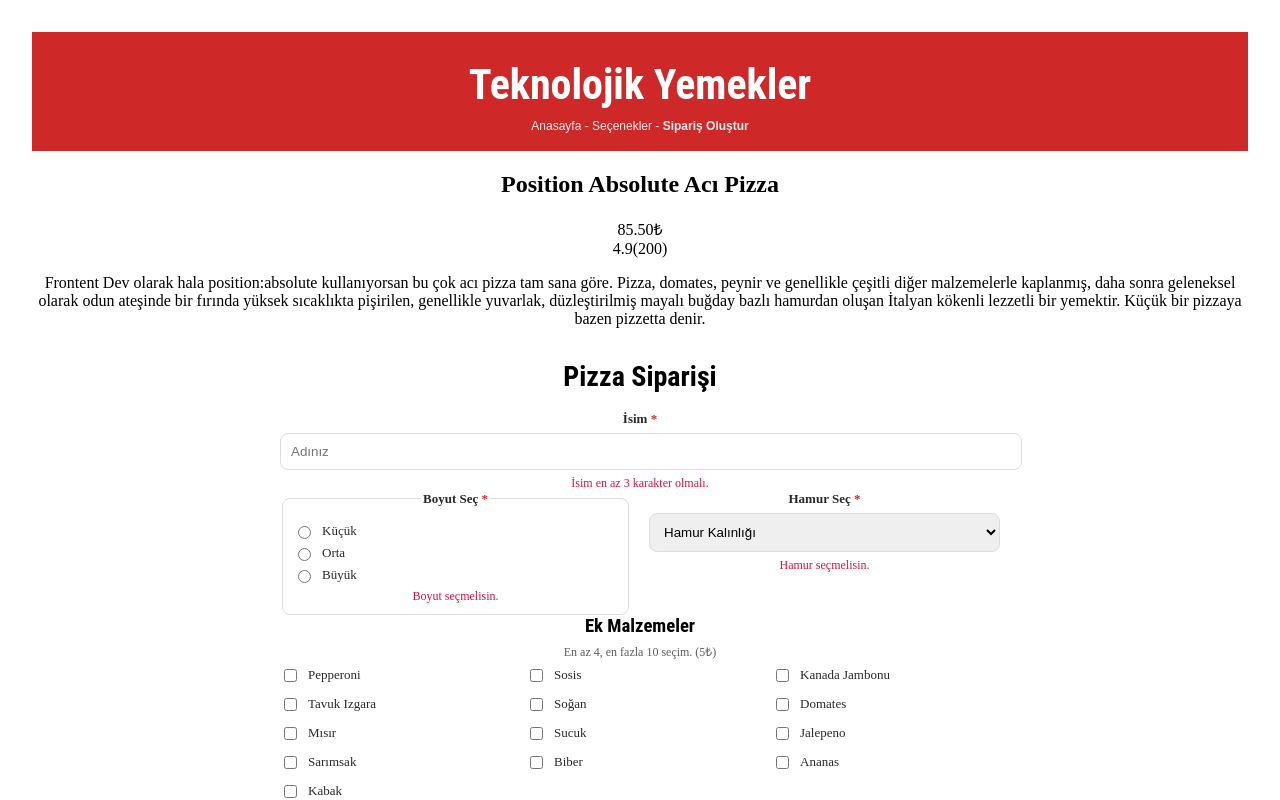
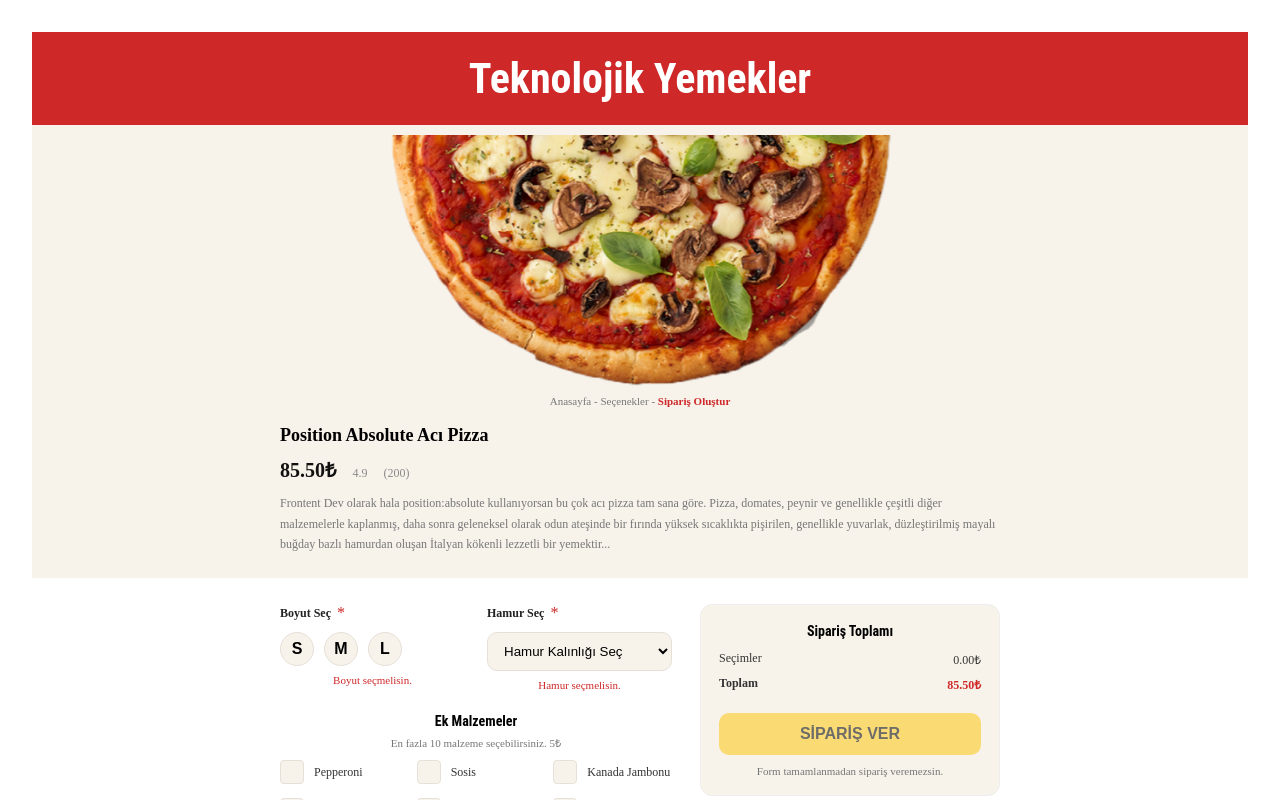
Before and after one commit to burak-kuyumcu/fsweb-s8-challenge-pizza, a React (Vite) app: page / in a window 1280 px wide. Both pictures are taken after a click on the button "ACIKTIM". Shown: the top 800 px of the page. Built offline with nearby package versions, Linux system fonts and the light colour scheme.

Commit message:
biraz geliştirmeler yapıldı

```diff
--- a/src/App.jsx
+++ b/src/App.jsx
@@ -3,7 +3,7 @@ import Header from "./components/Header.jsx";
 import Body from "./components/Body.jsx";
 import Footer from "./components/Footer.jsx";
 import OrderSuccess from "./components/OrderSuccess.jsx";
-import OrderForm from "./Components/OrderForm.jsx";
+import OrderForm from "./components/OrderForm.jsx";
 import OrderHeader from "./components/OrderHeader.jsx";
 import ProductInfo from "./components/ProductInfo.jsx";
 import "./App.css";
@@ -38,6 +38,7 @@ export default function App() {
          <ProductInfo />
          <OrderForm onSuccess={handleOrderSuccess} />
          </main>
+         <Footer />
       </>
     );
   }
--- a/src/components/OrderForm.jsx
+++ b/src/components/OrderForm.jsx
@@ -17,227 +17,156 @@ const MALZEMELER = [
   "Kabak",
 ];
 
-const slugify = (s) =>
-  s
-    .toLowerCase()
-    .replaceAll("ı", "i")
-    .replaceAll("ş", "s")
-    .replaceAll("ğ", "g")
-    .replaceAll("ü", "u")
-    .replaceAll("ö", "o")
-    .replaceAll("ç", "c")
-    .replaceAll(" ", "-");
-
 export default function OrderForm({ onSuccess }) {
   const [form, setForm] = useState({
-    isim: "",
-    boyut: "",
+    boyut: "", // S M L gibi
     hamur: "",
     malzemeler: [],
     not: "",
+    adet: 1,
   });
 
   const [submitting, setSubmitting] = useState(false);
-  const [adet, setAdet] = useState(1);
+  const [submitError, setSubmitError] = useState("");
+
+  const basePrice = 85.5;
+  const ingredientPrice = 5;
 
   const errors = useMemo(() => {
     const e = {};
-    if (form.isim.trim().length < 3) e.isim = "İsim en az 3 karakter olmalı.";
     if (!form.boyut) e.boyut = "Boyut seçmelisin.";
     if (!form.hamur) e.hamur = "Hamur seçmelisin.";
 
     const count = form.malzemeler.length;
     if (count < 4) e.malzemeler = "En az 4 malzeme seçmelisin.";
     if (count > 10) e.malzemeler = "En fazla 10 malzeme seçebilirsin.";
-
     return e;
   }, [form]);
 
   const isValid = Object.keys(errors).length === 0;
 
-  const onChange = (e) => {
-    const { name, value } = e.target;
-    setForm((p) => ({ ...p, [name]: value }));
-  };
+  const selectionsTotal = form.malzemeler.length * ingredientPrice;
+  const total = (basePrice + selectionsTotal) * form.adet;
 
-  const toggleMalzeme = (malzeme) => {
+  const setSize = (s) => setForm((p) => ({ ...p, boyut: s }));
+  const onChange = (e) => setForm((p) => ({ ...p, [e.target.name]: e.target.value }));
+
+  const toggleMalzeme = (m) => {
     setForm((p) => {
-      const checked = p.malzemeler.includes(malzeme);
-      const next = checked
-        ? p.malzemeler.filter((m) => m !== malzeme)
-        : [...p.malzemeler, malzeme];
+      const checked = p.malzemeler.includes(m);
+      const next = checked ? p.malzemeler.filter((x) => x !== m) : [...p.malzemeler, m];
       return { ...p, malzemeler: next };
     });
   };
 
-  const basePrice = 85.5;
-  const ingredientPrice = 5;
-  const selectionsTotal = form.malzemeler.length * ingredientPrice;
-  const total = (basePrice + selectionsTotal) * adet;
-
-  const buildPayload = () => ({
-    isim: form.isim.trim(),
-    boyut: form.boyut,
-    hamur: form.hamur,
-    malzemeler: form.malzemeler,
-    ozel: form.not,
-    adet,
-  });
-
-  const buildFakeResponse = () => ({
-    id: (globalThis.crypto?.randomUUID?.() ?? String(Date.now())),
-    createdAt: new Date().toISOString(),
-  });
-
-  const resetForm = () => {
-    setForm({
-      isim: "",
-      boyut: "",
-      hamur: "",
-      malzemeler: [],
-      not: "",
-    });
-    setAdet(1);
-  };
+  const dec = () => setForm((p) => ({ ...p, adet: Math.max(1, p.adet - 1) }));
+  const inc = () => setForm((p) => ({ ...p, adet: p.adet + 1 }));
 
   const onSubmit = async (e) => {
     e.preventDefault();
     if (!isValid || submitting) return;
 
     setSubmitting(true);
-    const payload = buildPayload();
+    setSubmitError("");
+
+    const payload = {
+      boyut: form.boyut,
+      hamur: form.hamur,
+      malzemeler: form.malzemeler,
+      ozel: form.not,
+      adet: form.adet,
+      toplam: total,
+    };
 
     try {
-      const res = await axios.post("https://reqres.in/api/pizza", payload, {
-        headers: {
-          "Content-Type": "application/json",
-          "x-api-key": "reqres-free-v1",
-        },
+      // reqres.in’de 401 yememek için doğru endpoint:
+      const res = await axios.post("https://reqres.in/api/users", payload, {
+        headers: { "Content-Type": "application/json" },
       });
 
-      console.log("API Yanıtı:", res.data);
-      console.log("Sipariş Özeti:", { ...payload, ...res.data });
-
       onSuccess?.({ payload, response: res.data, mocked: false });
-      resetForm();
     } catch (err) {
-      console.error("Sipariş gönderilemedi (API):", err);
-
-      const fakeResponse = buildFakeResponse();
-      console.log("Mock yanıt üretildi:", fakeResponse);
-      console.log("Sipariş Özeti (Mock):", { ...payload, ...fakeResponse });
-
-      onSuccess?.({ payload, response: fakeResponse, mocked: true });
-      resetForm();
+      setSubmitError("İnternet'e bağlanılamadı veya istek başarısız oldu. Tekrar deneyin.");
     } finally {
       setSubmitting(false);
     }
   };
 
   return (
-    <form className="order-form" onSubmit={onSubmit}>
-      <h2 className="order-form__title">Pizza Siparişi</h2>
-
-
-      <div className="field">
-        <label className="label" htmlFor="isim">
-          İsim <span className="req">*</span>
-        </label>
-        <input
-          id="isim"
-          data-cy="name-input"
-          className="input"
-          name="isim"
-          value={form.isim}
-          onChange={onChange}
-          minLength={3}
-          required
-          placeholder="Adınız"
-        />
-        {errors.isim && <p className="error">{errors.isim}</p>}
+    <section className="orderSection">
+      <form className="orderLayout" onSubmit={onSubmit}>
+        <div className="orderLeft">
+          <div className="rowTop">
+            <div className="block">
+              <div className="labelRow">
+                <span className="labelText">Boyut Seç</span>
+                <span className="req">*</span>
               </div>
 
+              <div className="sizePills" role="radiogroup" aria-label="Boyut">
+                {["S", "M", "L"].map((s) => (
+                  <button
+                    key={s}
+                    type="button"
+                    className={`pill ${form.boyut === s ? "isActive" : ""}`}
+                    onClick={() => setSize(s)}
+                    aria-pressed={form.boyut === s}
+                  >
+                    {s}
+                  </button>
+                ))}
+              </div>
+              {errors.boyut && <p className="err">{errors.boyut}</p>}
+            </div>
 
-      <div className="row-2">
-        <fieldset className="field fieldset">
-          <legend className="label">
-            Boyut Seç <span className="req">*</span>
-          </legend>
+            <div className="block">
+              <div className="labelRow">
+                <span className="labelText">Hamur Seç</span>
+                <span className="req">*</span>
+              </div>
 
-          {["Küçük", "Orta", "Büyük"].map((b) => (
-            <label key={b} className="radio">
-              <input
-                type="radio"
-                name="boyut"
-                value={b}
-                checked={form.boyut === b}
-                onChange={onChange}
-                required
-              />
-              <span>{b}</span>
-            </label>
-          ))}
-
-          {errors.boyut && <p className="error">{errors.boyut}</p>}
-        </fieldset>
-
-        <div className="field">
-          <label className="label" htmlFor="hamur">
-            Hamur Seç <span className="req">*</span>
-          </label>
-          <select
-            id="hamur"
-            className="select"
-            name="hamur"
-            value={form.hamur}
-            onChange={onChange}
-            required
-          >
-            <option value="">Hamur Kalınlığı</option>
+              <select className="select2" name="hamur" value={form.hamur} onChange={onChange}>
+                <option value="">Hamur Kalınlığı Seç</option>
                 <option value="İnce">İnce</option>
                 <option value="Orta">Orta</option>
                 <option value="Kalın">Kalın</option>
               </select>
-          {errors.hamur && <p className="error">{errors.hamur}</p>}
+
+              {errors.hamur && <p className="err">{errors.hamur}</p>}
             </div>
           </div>
 
+          <div className="block">
+            <h3 className="h3">Ek Malzemeler</h3>
+            <p className="hint2">En fazla 10 malzeme seçebilirsiniz. 5₺</p>
 
-      <div className="field">
-        <h3 className="section-title">Ek Malzemeler</h3>
-        <p className="hint">En az 4, en fazla 10 seçim. (5₺)</p>
-
-        <div className="ingredients">
+            <div className="gridChecks">
               {MALZEMELER.map((m) => {
                 const checked = form.malzemeler.includes(m);
-            const disableNewCheck = !checked && form.malzemeler.length >= 10;
-            const slug = slugify(m);
+                const disableNew = !checked && form.malzemeler.length >= 10;
 
                 return (
-              <label key={m} className="check">
+                  <label key={m} className="checkItem">
                     <input
-                  data-cy={`ingredient-${slug}`}
                       type="checkbox"
                       checked={checked}
                       onChange={() => toggleMalzeme(m)}
-                  disabled={disableNewCheck}
+                      disabled={disableNew}
                     />
-                <span>{m}</span>
+                    <span className="box" aria-hidden="true" />
+                    <span className="txt">{m}</span>
                   </label>
                 );
               })}
             </div>
 
-        {errors.malzemeler && <p className="error">{errors.malzemeler}</p>}
+            {errors.malzemeler && <p className="err">{errors.malzemeler}</p>}
           </div>
 
-      <div className="field">
-        <label className="label" htmlFor="not">
-          Sipariş Notu
-        </label>
-        <textarea
-          id="not"
-          className="textarea"
+          <div className="block">
+            <h3 className="h3">Sipariş Notu</h3>
+            <input
+              className="noteInput"
               name="not"
               value={form.not}
               onChange={onChange}
@@ -245,55 +174,43 @@ export default function OrderForm({ onSuccess }) {
             />
           </div>
 
+          <div className="divider" />
 
-      <div className="order-bottom">
-        <div className="quantity">
-          <button
-            type="button"
-            className="qty-btn"
-            onClick={() => setAdet((a) => Math.max(1, a - 1))}
-          >
+          <div className="bottomRow">
+            <div className="qty">
+              <button type="button" className="qtyBtn" onClick={dec}>
                 -
               </button>
-          <span className="qty-val">{adet}</span>
-          <button
-            type="button"
-            className="qty-btn"
-            onClick={() => setAdet((a) => a + 1)}
-          >
+              <span className="qtyVal">{form.adet}</span>
+              <button type="button" className="qtyBtn" onClick={inc}>
                 +
               </button>
             </div>
-
-        <aside className="order-form__right">
-          <h3 className="summary-title">Sipariş Toplamı</h3>
-
-          <div className="summary-row">
-            <span>Seçimler</span>
-            <span>{(selectionsTotal * adet).toFixed(2)}₺</span>
+          </div>
         </div>
 
-          <div className="summary-row summary-total">
+        <aside className="orderRight">
+          <h3 className="sumTitle">Sipariş Toplamı</h3>
+
+          <div className="sumRow">
+            <span>Seçimler</span>
+            <span>{(selectionsTotal * form.adet).toFixed(2)}₺</span>
+          </div>
+
+          <div className="sumRow totalRow">
             <span>Toplam</span>
             <span>{total.toFixed(2)}₺</span>
           </div>
 
-          <button
-            data-cy="submit-order"
-            className="submit-btn"
-            type="submit"
-            disabled={!isValid || submitting}
-          >
+          {submitError && <p className="err">{submitError}</p>}
+
+          <button className="orderBtn" type="submit" disabled={!isValid || submitting}>
             {submitting ? "Gönderiliyor..." : "SİPARİŞ VER"}
           </button>
 
-          {!isValid && (
-            <p className="hint" style={{ marginTop: 10 }}>
-              Form tamamlanmadan sipariş veremezsin.
-            </p>
-          )}
+          {!isValid && <p className="miniHint">Form tamamlanmadan sipariş veremezsin.</p>}
         </aside>
-      </div>
       </form>
+    </section>
   );
 }
--- a/src/components/OrderHeader.jsx
+++ b/src/components/OrderHeader.jsx
@@ -1,12 +1,7 @@
 export default function OrderHeader() {
   return (
-    <header className="order-header">
-      <div className="order-header__inner">
-        <h1 className="order-header__logo">Teknolojik Yemekler</h1>
-        <p className="order-header__crumb">
-          Anasayfa - Seçenekler - <span>Sipariş Oluştur</span>
-        </p>
-      </div>
+    <header className="orderTop">
+      <h1 className="orderTop__title">Teknolojik Yemekler</h1>
     </header>
   );
 }
--- a/src/components/ProductInfo.jsx
+++ b/src/components/ProductInfo.jsx
@@ -1,23 +1,34 @@
+
+const banner = "/assets/iteration-2/pictures/form-banner.png";
+
 export default function ProductInfo() {
   return (
-    <section className="product">
-      <h2 className="product__title">Position Absolute Acı Pizza</h2>
-
-      <div className="product__meta">
-        <div className="product__price">85.50₺</div>
-        <div className="product__rating">
-          <span>4.9</span>
-          <span className="product__count">(200)</span>
-        </div>
+    <section className="productHero">
+      <div className="productHero__pizza">
+        <img src={banner} alt="Pizza" />
       </div>
 
-      <p className="product__desc">
-        Frontent Dev olarak hala position:absolute kullanıyorsan bu çok acı pizza tam sana göre.
-        Pizza, domates, peynir ve genellikle çeşitli diğer malzemelerle kaplanmış, daha sonra
-        geleneksel olarak odun ateşinde bir fırında yüksek sıcaklıkta pişirilen, genellikle
-        yuvarlak, düzleştirilmiş mayalı buğday bazlı hamurdan oluşan İtalyan kökenli lezzetli
-        bir yemektir. Küçük bir pizzaya bazen pizzetta denir.
-      </p>
+      <div className="productHero__inner">
+        <p className="crumb">
+          Anasayfa - Seçenekler - <span>Sipariş Oluştur</span>
+        </p>
+
+        <h2 className="productTitle">Position Absolute Acı Pizza</h2>
+
+        <div className="productMeta">
+          <span className="price">85.50₺</span>
+          <span className="muted">4.9</span>
+          <span className="muted">(200)</span>
+        </div>
+
+        <p className="productDesc">
+          Frontent Dev olarak hala position:absolute kullanıyorsan bu çok acı pizza tam sana göre.
+          Pizza, domates, peynir ve genellikle çeşitli diğer malzemelerle kaplanmış, daha sonra
+          geleneksel olarak odun ateşinde bir fırında yüksek sıcaklıkta pişirilen, genellikle
+          yuvarlak, düzleştirilmiş mayalı buğday bazlı hamurdan oluşan İtalyan kökenli lezzetli bir
+          yemektir...
+        </p>
+      </div>
     </section>
   );
 }
--- a/src/index.css
+++ b/src/index.css
@@ -942,6 +942,267 @@ footer{
   width: min(320px, 100%);
 }
 
+/* Footer altta dursun (sayfa kısa olsa bile) */
+.app{
+  min-height: 100vh;
+  display: flex;
+  flex-direction: column;
+}
+.app-main{ flex: 1; }
+
+/* Kırmızı üst bar */
+.orderTop{
+  background:#CE2829;
+  padding: 22px 16px;
+  text-align:center;
+}
+.orderTop__title{
+  margin:0;
+  color:#fff;
+  font-family: "Roboto Condensed", sans-serif;
+  font-weight:700;
+  font-size: 42px;
+}
+
+/* Bej ürün alanı */
+.productHero{
+  background:#F7F2EA;
+  padding-bottom: 24px;
+}
+.productHero__pizza{
+  display:flex;
+  justify-content:center;
+  padding-top: 10px;
+}
+.productHero__pizza img{
+  width: min(520px, 70%);
+  height:auto;
+  display:block;
+}
+.productHero__inner{
+  width: min(720px, 92%);
+  margin: 0 auto;
+  text-align:left;
+}
+.crumb{
+  text-align:center;
+  font-size: 11px;
+  color:#777;
+  margin: 6px 0 18px;
+}
+.crumb span{ color:#CE2829; font-weight:700; }
+.productTitle{
+  margin: 0 0 10px;
+  font-size: 18px;
+  font-weight:700;
+}
+.productMeta{
+  display:flex;
+  gap: 16px;
+  align-items:baseline;
+  margin-bottom: 10px;
+}
+.price{
+  font-size: 20px;
+  font-weight:800;
+  color:#111;
+}
+.muted{ color:#8b8b8b; font-size: 12px; }
+.productDesc{
+  margin:0;
+  color:#777;
+  font-size: 12px;
+  line-height: 1.7;
+}
+
+/* Form alanı */
+.orderSection{
+  background:#fff;
+  padding: 26px 0 40px;
+}
+.orderLayout{
+  width: min(720px, 92%);
+  margin: 0 auto;
+  display:grid;
+  grid-template-columns: 1fr 300px;
+  gap: 28px;
+  align-items:start;
+}
+.orderLeft{ display:flex; flex-direction:column; gap: 22px; }
+
+.rowTop{
+  display:grid;
+  grid-template-columns: 1fr 1fr;
+  gap: 22px;
+}
+
+.block .h3{
+  margin:0 0 6px;
+  font-family:"Roboto Condensed", sans-serif;
+  font-size: 14px;
+}
+.hint2{
+  margin:0 0 10px;
+  font-size: 11px;
+  color:#777;
+}
+
+.labelRow{ display:flex; align-items:center; gap:6px; margin-bottom: 10px; }
+.labelText{ font-size: 12px; font-weight:700; color:#222; }
+.req{ color:#CE2829; }
+
+.sizePills{ display:flex; gap: 10px; }
+.pill{
+  width: 34px;
+  height: 34px;
+  border-radius: 999px;
+  border: 1px solid #e6e0d8;
+  background:#f7f2ea;
+  font-weight:700;
+  padding:0;
+}
+.pill.isActive{
+  background:#111;
+  color:#fff;
+  border-color:#111;
+}
+
+.select2{
+  width:100%;
+  padding: 10px 12px;
+  border-radius: 10px;
+  border: 1px solid #e6e0d8;
+  background:#f7f2ea;
+}
+
+.gridChecks{
+  display:grid;
+  grid-template-columns: repeat(3, 1fr);
+  gap: 14px 18px;
+}
+.checkItem{
+  display:flex;
+  align-items:center;
+  gap: 10px;
+  font-size: 12px;
+  color:#333;
+}
+.checkItem input{
+  position:absolute;
+  opacity:0;
+  pointer-events:none;
+}
+.checkItem .box{
+  width: 22px;
+  height: 22px;
+  border-radius: 4px;
+  background:#f7f2ea;
+  border: 1px solid #e6e0d8;
+  display:inline-flex;
+  align-items:center;
+  justify-content:center;
+  flex: 0 0 auto;
+}
+.checkItem input:checked + .box{
+  background:#FDC913;
+  border-color:#FDC913;
+}
+.checkItem input:checked + .box::after{
+  content:"✓";
+  font-weight:900;
+  font-size: 14px;
+  color:#111;
+}
+.noteInput{
+  width: 100%;
+  padding: 12px;
+  border-radius: 10px;
+  border: 1px solid #e6e0d8;
+  background:#f7f2ea;
+  font-size: 12px;
+}
+.divider{
+  height:1px;
+  background:#eee;
+}
+
+.bottomRow{
+  display:flex;
+  justify-content:flex-start;
+}
+.qty{
+  display:flex;
+  align-items:center;
+  gap: 10px;
+}
+.qtyBtn{
+  width: 38px;
+  height: 38px;
+  border-radius: 6px;
+  border: 1px solid #eee;
+  background:#f7f2ea;
+  padding:0;
+  font-weight:900;
+}
+.qtyVal{
+  width: 38px;
+  text-align:center;
+  font-weight:700;
+}
+
+.orderRight{
+  background:#f7f2ea;
+  border: 1px solid #eee;
+  border-radius: 12px;
+  padding: 18px;
+}
+.sumTitle{
+  margin:0 0 12px;
+  font-family:"Roboto Condensed", sans-serif;
+  font-size: 14px;
+}
+.sumRow{
+  display:flex;
+  justify-content:space-between;
+  font-size: 12px;
+  margin-bottom: 8px;
+  color:#333;
+}
+.totalRow{
+  font-weight:800;
+}
+.totalRow span:last-child{ color:#CE2829; }
+
+.orderBtn{
+  width:100%;
+  margin-top: 12px;
+  background:#FDC913;
+  border:none;
+  border-radius: 10px;
+  padding: 12px;
+  font-weight:800;
+}
+.orderBtn:disabled{ opacity:.55; cursor:not-allowed; }
+
+.err{
+  color: #CE2829;
+  font-size: 11px;
+  margin: 8px 0 0;
+}
+.miniHint{
+  margin: 10px 0 0;
+  font-size: 11px;
+  color:#777;
+  text-align:center;
+}
+
+@media (max-width: 900px){
+  .orderLayout{ grid-template-columns: 1fr; }
+  .rowTop{ grid-template-columns: 1fr; }
+  .gridChecks{ grid-template-columns: 1fr 1fr; }
+}
+
+
 @media (max-width: 768px) {
   .order-form { grid-template-columns: 1fr; }
   .row-2 { grid-template-columns: 1fr; }
```
Lines whose indentation alone changed are shown as unchanged.
